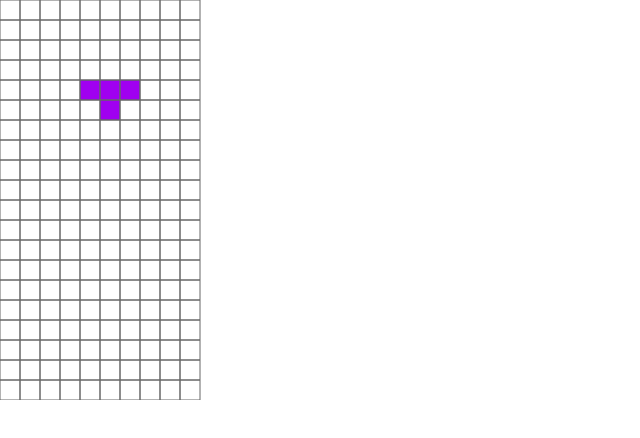
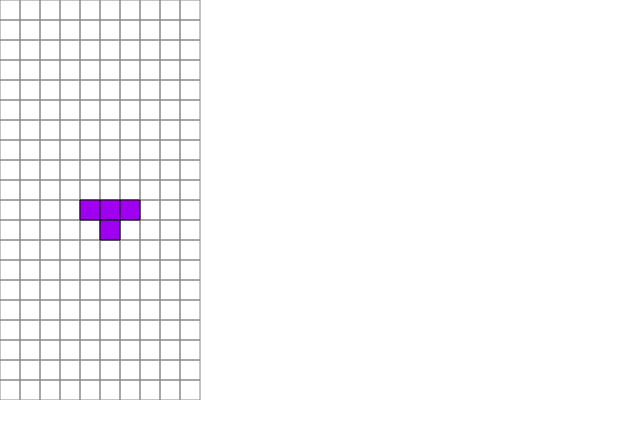
Before and after one commit to IMMAHACKYOGRAN/Tetrees-2, a browser extension: page index.html in a window 1280 px wide. Shown: the whole page, without its empty margins (0-640 px from the left). Drawn offline with Linux system fonts and the light colour scheme.

Commit message:
Add files via upload

```diff
--- /dev/null
+++ b/arena.js
@@ -0,0 +1,21 @@
+class Arena {
+    constructor(width, height) {
+        const arenaState = [];
+        while (height--) {
+            arenaState.push(new Array(width).fill(0));
+        }
+        this.arenaState = arenaState;
+    }
+
+    merge(a, b) {
+        b.currentBlock.shape.forEach((row, y) => {
+            row.forEach((value, x) => {
+                if(value !== 0) {
+                    a.arenaState[y + b.pos.y][x + b.pos.x] = value;
+                }
+            })
+        });
+    }
+}
+
+arena = new Arena(10, 20);
--- a/block.js
+++ b/block.js
@@ -2,7 +2,7 @@ class Block {
     constructor() {
         this.blocks = [shape.I, shape.O, shape.L, shape.Z, shape.T, shape.J, shape.S];
         this.currentBlock;
-        this.pos = Vec2(4, -2);
+        this.pos = Vec2(4, 5);
     }
 
     bagHandler() {
@@ -24,13 +24,36 @@ class Block {
                 if (value !== 0) {
                     ctx.fillStyle = shape.colour;
                     ctx.fillRect(x * 20 + offsetx * 20, y * 20 + offsety * 20, 20, 20);
+                    ctx.strokeStyle = "#000";
+                    ctx.beginPath();
+                    ctx.rect(x * 20 + offsetx * 20, y * 20 + offsety * 20, 20, 20);
+                    ctx.stroke();
                 }
             });
         });
     }
 
+    collide(a, b) {
+        const [m, o] = [b.currentBlock.shape, b.pos];
+        for(let y = 0; y < m.length; y++) {
+            for(let x = 0; x < m[y].length; x++) {
+                if(m[y][x] !== 0 && (a[y + o.y] && a[y + o.y][x + o.x]) !== 0) {
+                    return true;
+                }
+            }
+        }
+        return false;
+    }
+
     fall() {
         this.pos.y++;
+        if(this.collide(arena.arenaState, block)) {
+            this.pos.y--;
+            arena.merge(arena, block);
+            this.generateBlock();
+            this.pos.y = 5;
+        }
+        dropCounter = 0;
     }
 
     move(dir) {
--- a/index.html
+++ b/index.html
@@ -15,9 +15,9 @@
 <body>
     <canvas id="canvas"></canvas>
     <script src="util.js"></script>
+    <script src="arena.js"></script>
     <script src="shape.js"></script>
     <script src="block.js"></script>
-    <script src="player.js"></script>
     <script src="main.js"></script>
 </body>
 </html>
--- a/main.js
+++ b/main.js
@@ -7,7 +7,6 @@ const width = canvas.width, height = canvas.height;
 
 const cellSize = 20;
 let dir;
-var gameState;
 
 let keys = {
     left: false,
@@ -16,16 +15,23 @@ let keys = {
     down: false
 }
 
-function gameLoop() {
+let dropCounter = 0;
+let lastTime = 0;
+let deltaTime = 0;
+function update (time = 0) {
+    deltaTime = time - lastTime;
+    lastTime = time;
+    dropCounter += deltaTime;
+    if (dropCounter > 1000) {
+        block.fall();
+    }
+
+    inputHandler();
     drawBG();
+    drawGrid();
     block.draw(block.currentBlock, block.pos.x, block.pos.y);
-    drawGrid();
-    block.fall();
+    requestAnimationFrame(update);
 }
-
-setInterval(() => {
-    requestAnimationFrame(gameLoop);
-}, 1000);
 
 function drawBG() {
     ctx.fillStyle = '#fff';
@@ -35,7 +41,7 @@ function drawBG() {
 function drawGrid() {
     for (i = 0; i < 10; i++) {
         for (j = 0; j < 20; j++) {
-            ctx.strokeStyle = "#666";
+            ctx.strokeStyle = "#888";
             ctx.beginPath();
             ctx.rect(i * cellSize, j * cellSize, cellSize, cellSize);
             ctx.stroke();
@@ -67,16 +73,22 @@ document.addEventListener('keyup', e => {
     }
 });
 
+// AFTER key press needs to execute code once every 100ms.
+let moveDelay = 0;
 function inputHandler() {
     if(keys.right === true) {
-        dir = 1;
+        moveDelay += deltaTime;
+        if(moveDelay >= 100) {
+            block.move(1);
+            moveDelay = 0;
+        }
     } else if (keys.left === true) {
-        dir = -1;
+        moveDelay += deltaTime;
+        if(moveDelay >= 100) {
+            block.move(-1);
+            moveDelay = 0;
+        }
     }
-}
-
-function colide(shape, gameState) {
-
 }
 
 function start() {
@@ -84,4 +96,4 @@ function start() {
 }
 
 start();
-gameLoop();
+update();
```
